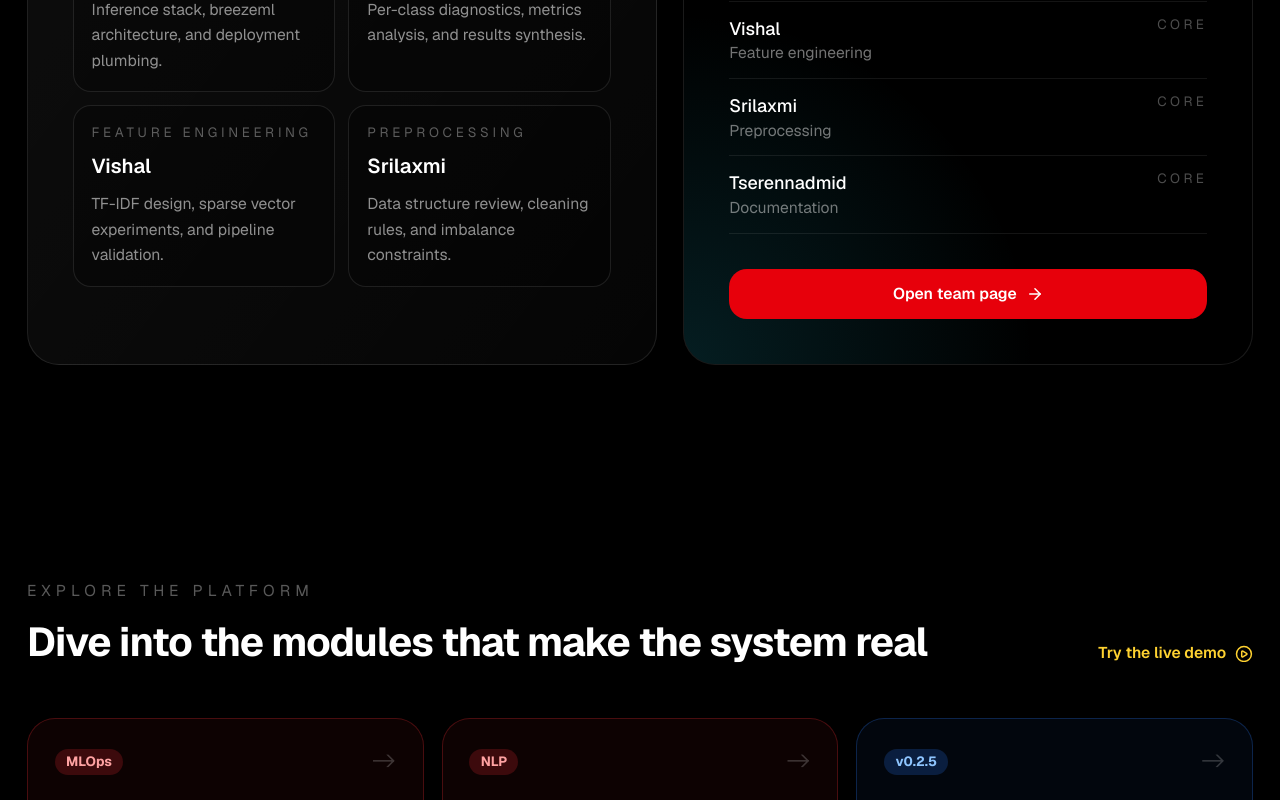
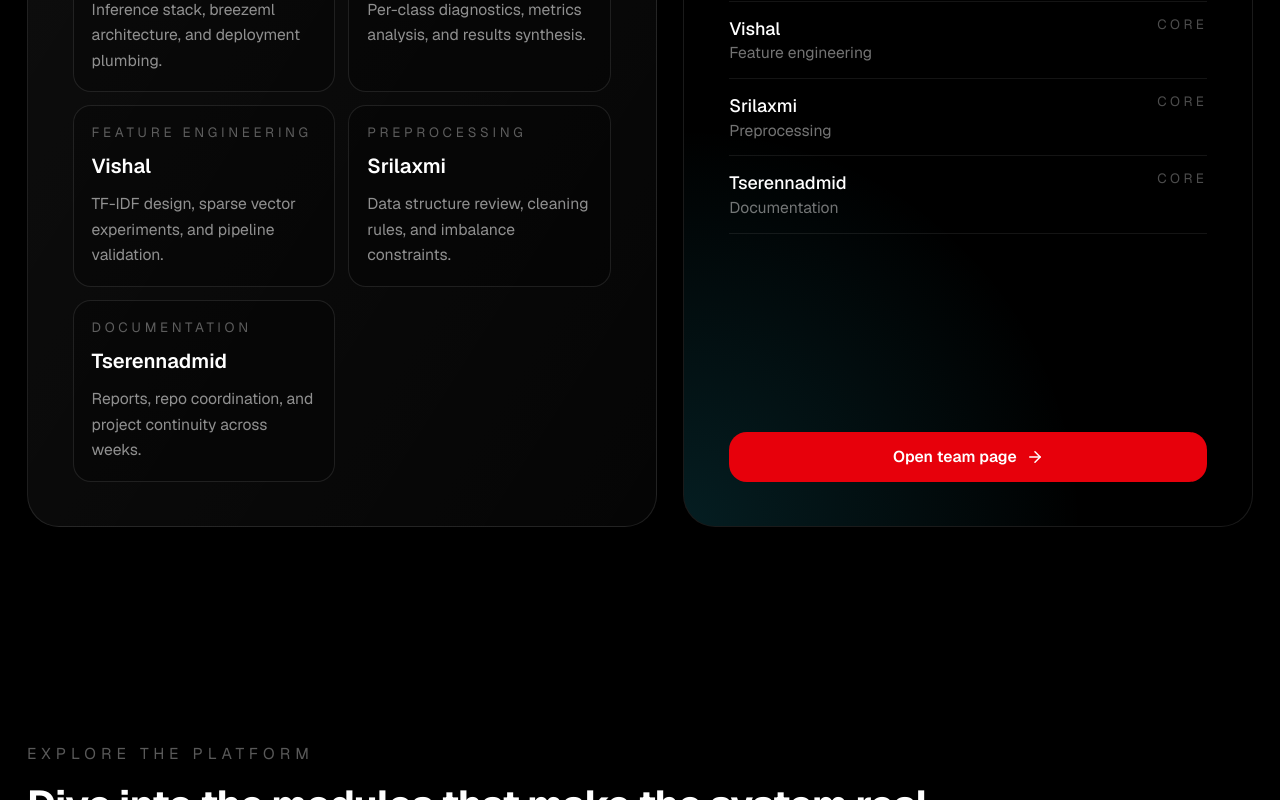
Before and after one commit to venomez-viper/Classification-Project, a Next.js app in the folder frontend/: page / in a window 1280 px wide. Shown: the part 2360-3160 px from the top of the page. Built offline with nearby package versions, Linux system fonts and the light colour scheme.

Commit message:
show all team members in spotlight

```diff
--- a/frontend/app/page.tsx
+++ b/frontend/app/page.tsx
@@ -260,7 +260,7 @@ export default function Home() {
             </p>
 
             <div className="grid gap-3 sm:grid-cols-2">
-              {TEAM_HIGHLIGHTS.slice(0, 4).map((member) => (
+              {TEAM_HIGHLIGHTS.map((member) => (
                 <div key={member.name} className="rounded-2xl border border-white/10 bg-black/25 p-4">
                   <div className="text-xs uppercase tracking-[0.28em] text-white/35 mb-2">{member.role}</div>
                   <div className="text-lg font-semibold text-white mb-2">{member.name}</div>
```
